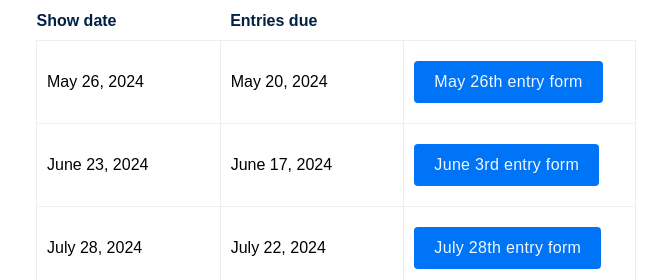
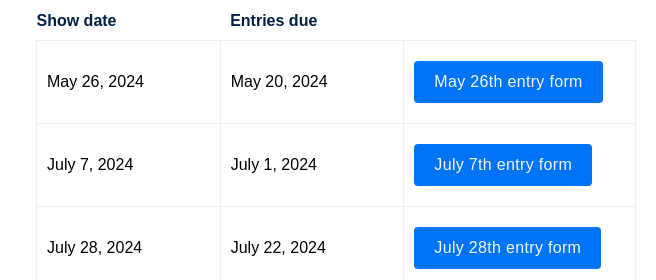
Before and after one commit to teen-ranch/teenranch.com, a Gatsby site: page /programs/horses/hunter-jumper-shows in a window 1280 px wide. Shown: the part 1100-1380 px from the top of the page, 624-1280 px from the left. Built offline with nearby package versions, Linux system fonts and the light colour scheme; Gatsby itself is replaced by a stand-in of ours.

Commit message:
reopen show reg

```diff
--- a/src/pages/programs/horses/hunter-jumper-shows/index.js
+++ b/src/pages/programs/horses/hunter-jumper-shows/index.js
@@ -96,14 +96,14 @@ export default function Default({ data }) {
                   </td>
                 </tr>
                 <tr>
-                  <td>June 23, 2024</td>
-                  <td>June 17, 2024</td>
+                  <td>July 7, 2024</td>
+                  <td>July 1, 2024</td>
                   <td>
                     <Button
                       target="_blank"
                       href="https://forms.zohopublic.com/teenranch1/form/HorseShowJune232024/formperma/b922CUkLENoXBBXvWVcjpe-GbH2ERg_BUNJ4aL40DiQ?referrername=teenranch.com"
                     >
-                      June 3rd entry form
+                      July 7th entry form
                     </Button>
                   </td>
                   {/* <td>
```
